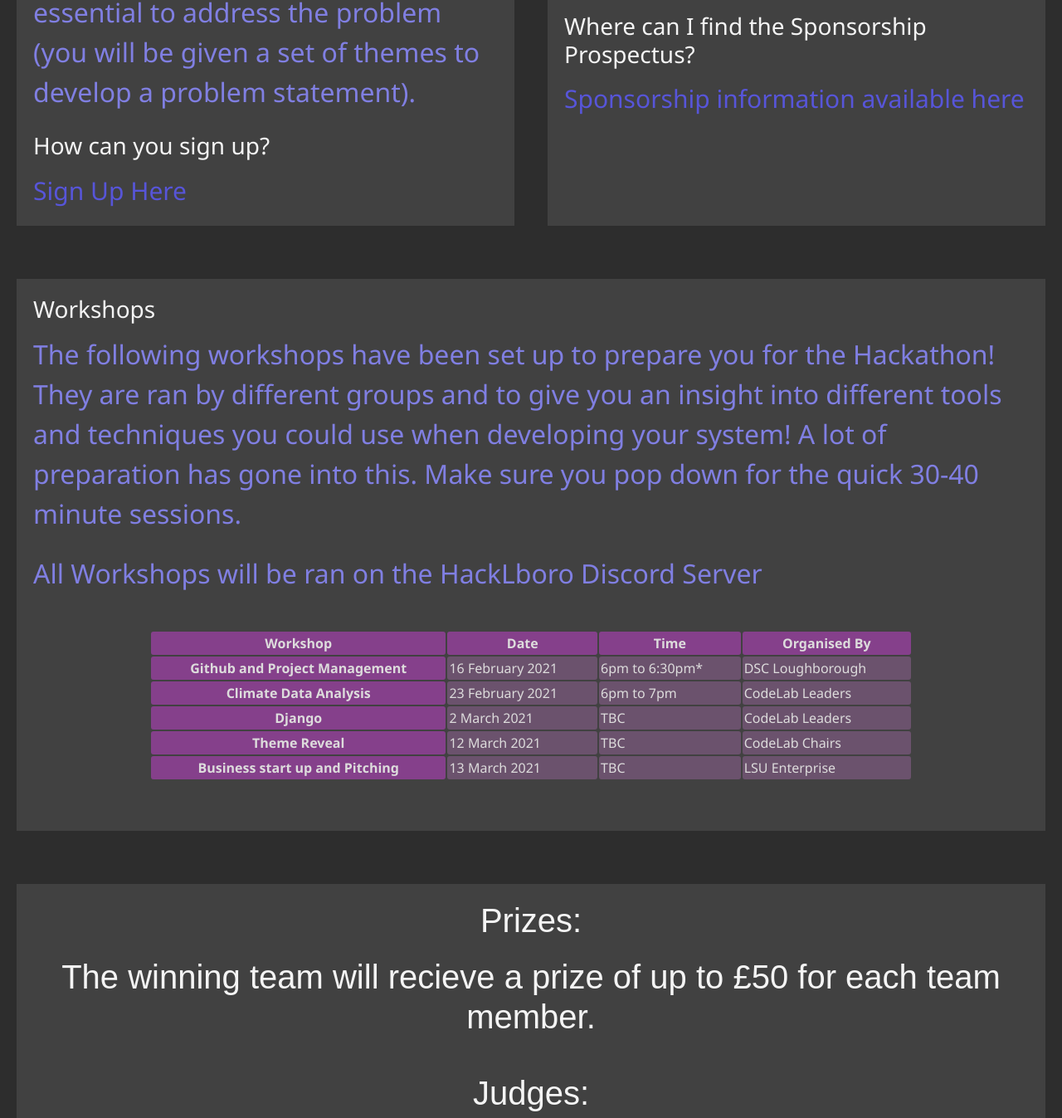
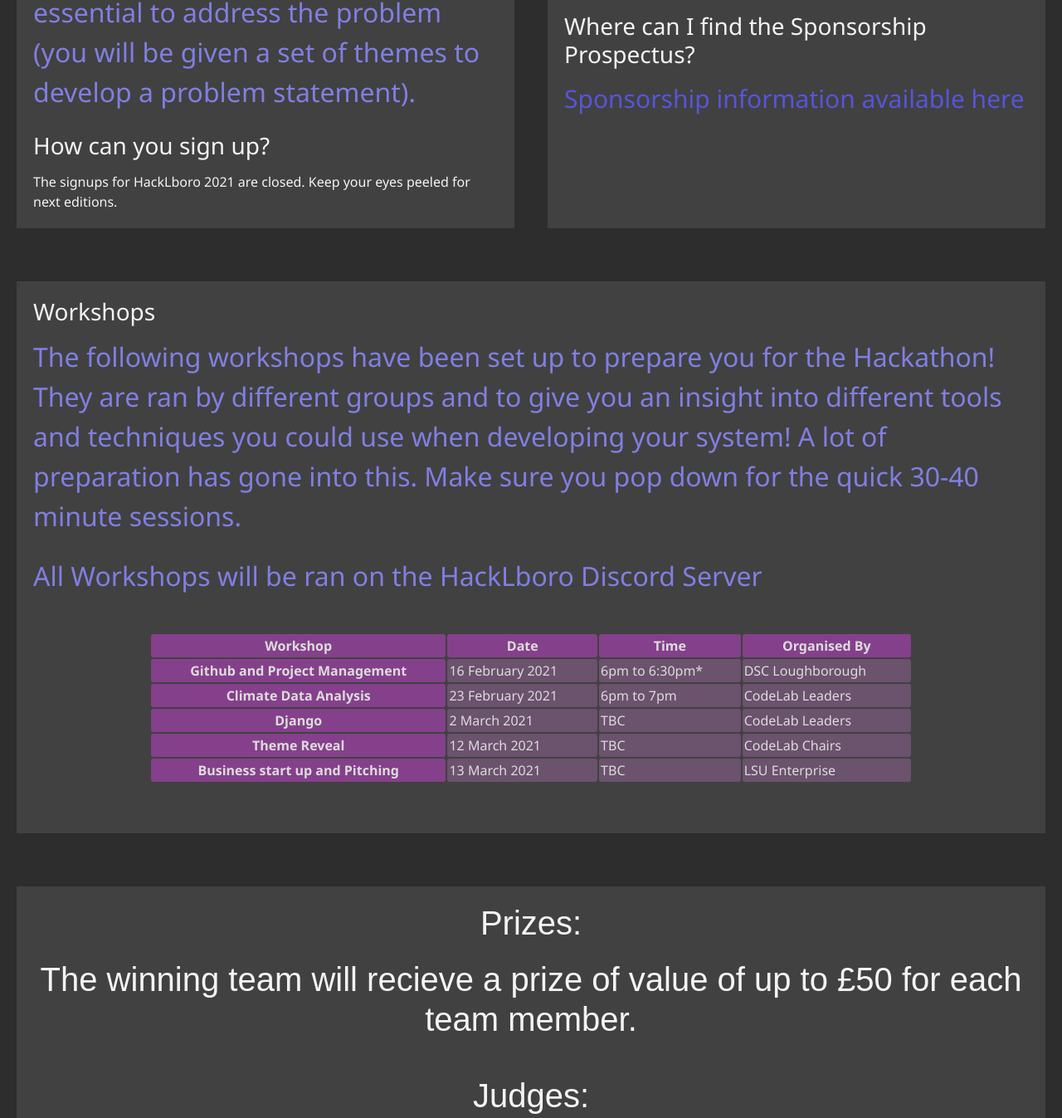
Before and after one commit to hacklboro/hacklboro.github.io, a plain HTML site: page pages/home.html in a window 1280 px wide. Shown: the part 903-2250 px from the top of the page at 83% size. Drawn offline with Linux system fonts and the light colour scheme; a web font is replaced by a local one.

Commit message:
Closed signups

```diff
--- a/pages/home.html
+++ b/pages/home.html
@@ -75,9 +75,10 @@
             </div>
             <div>
                 <h3>How can you sign up?</h3>
-                <a href="https://forms.office.com/Pages/ResponsePage.aspx?id=wE8mz7iun0SQVILORFQISzGSRb7OcwpJkFcNoungZA1URFo1R09XWjBVQ09RRU45SDZTMktEMFY0MS4u&fbclid=IwAR3y_o5fVXIGGpX2vrjSckL1xRUhI-6MTsRiDYMpCBHxNzlpIdmOkNQCevc"
+                <!--<a href="https://forms.office.com/Pages/ResponsePage.aspx?id=wE8mz7iun0SQVILORFQISzGSRb7OcwpJkFcNoungZA1URFo1R09XWjBVQ09RRU45SDZTMktEMFY0MS4u&fbclid=IwAR3y_o5fVXIGGpX2vrjSckL1xRUhI-6MTsRiDYMpCBHxNzlpIdmOkNQCevc"
                     style="font-size: 30px;">
-                        Sign Up Here
+                        Sign Up Here-->
+                    The signups for HackLboro 2021 are closed. Keep your eyes peeled for next editions.
                     <br>
                 </a>
             </div>
@@ -151,7 +152,7 @@
     <br>
     <div id="Prize&Judges" class="eventBox">
         <h2 style="text-align: center; font-family: Arial, Helvetica, sans-serif;">Prizes:</h1>
-            <h2 style="text-align: center; font-family: Arial, Helvetica, sans-serif;">The winning team will recieve a prize of up to £50 for each team member.</h2><br>
+            <h2 style="text-align: center; font-family: Arial, Helvetica, sans-serif;">The winning team will recieve a prize of value of up to £50 for each team member.</h2><br>
             <h2 style="text-align: center; font-family: Arial, Helvetica, sans-serif;">Judges:</h1>
                 <h2 style="text-align: center; font-family: Arial, Helvetica, sans-serif;">There will be 3 judges comprised of staff from the Computer Science department and the Enterprise
                     section at the LSU.</h2>
```
